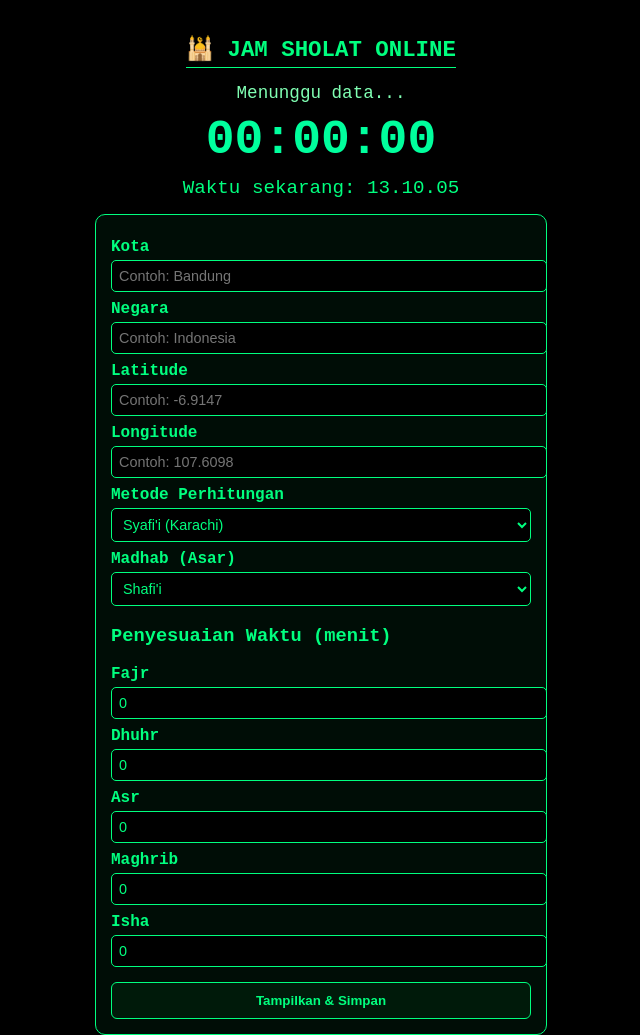
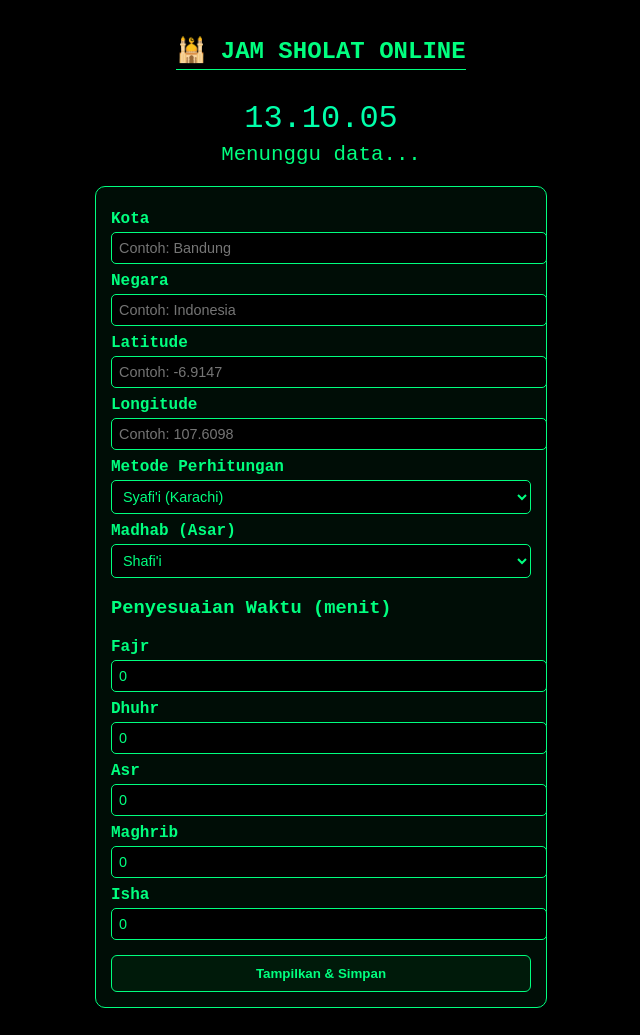
Before and after one commit to bengkelberkah/jam-sholat, a plain HTML site: page index.html in a window 1280 px wide. Shown: the top 1035 px of the page, without its empty margins (319-959 px from the left). Drawn offline with Linux system fonts and the light colour scheme; no server answers.

Commit message:
Update index.html
Signed-off-by: bengkelberkah <70417071+bengkelberkah@users.noreply.github.com>

```diff
--- a/index.html
+++ b/index.html
@@ -15,27 +15,26 @@ body {
 }
 h1 {
   color: #00ff7f;
-  font-size: 1.4em;
+  font-size: 1.5em;
   border-bottom: 1px solid #00ff7f;
   display: inline-block;
   padding-bottom: 4px;
-  margin-bottom: 15px;
+  margin-bottom: 20px;
+}
+#clock {
+  font-size: 2em;
+  margin-top: 10px;
+  color: #00ffaa;
+}
+#timeleft {
+  font-size: 1.3em;
+  margin-top: 6px;
+  color: #00ff7f;
 }
 #nextPrayer {
-  font-size: 1.1em;
+  font-size: 1em;
   color: #80ffb3;
-  margin-bottom: 5px;
-}
-#timeleft {
-  font-size: 3em;
-  color: #00ff9d;
-  font-weight: bold;
-  margin: 10px 0;
-}
-#clock {
-  font-size: 1.2em;
-  color: #00ff7f;
-  margin-top: 5px;
+  margin-bottom: 20px;
 }
 .card {
   border: 1px solid #00ff7f;
@@ -43,7 +42,7 @@ h1 {
   padding: 15px;
   background: rgba(0, 255, 127, 0.05);
   max-width: 420px;
-  margin: 15px auto;
+  margin: 10px auto;
   text-align: left;
 }
 label {
@@ -102,10 +101,9 @@ th {
 </head>
 <body>
 <h1>🕌 JAM SHOLAT ONLINE</h1>
-
-<div id="nextPrayer">Menunggu data...</div>
-<div id="timeleft">00:00:00</div>
 <div id="clock">00:00:00</div>
+<div id="timeleft">Menunggu data...</div>
+<div id="nextPrayer"></div>
 
 <div class="card">
   <label>Kota</label>
@@ -188,17 +186,17 @@ function applyAdjustments(t){
 
 function updateClock(){
   const n=new Date();
-  el('clock').textContent = "Waktu sekarang: " + n.toLocaleTimeString('id-ID', { hour12:false });
+  el('clock').textContent = n.toLocaleTimeString('id-ID', { hour12:false });
 }
 setInterval(updateClock,1000);
 
 function updateTimeLeft(next){
   const now=new Date();
   const diff=next.at-now;
-  if(diff<=0){el('timeleft').textContent='00:00:00';return;}
+  if(diff<=0){el('timeleft').textContent='Masuk waktu sholat berikutnya';return;}
   const t=Math.floor(diff/1000),h=Math.floor(t/3600),m=Math.floor((t%3600)/60),s=t%60;
   const txt=`${String(h).padStart(2,'0')}:${String(m).padStart(2,'0')}:${String(s).padStart(2,'0')}`;
-  el('timeleft').textContent=txt;
+  el('timeleft').textContent=`Menuju ${next.key}: ${txt}`;
   el('nextPrayer').textContent=`Sholat berikutnya: ${next.key}`;
 }
 
```
